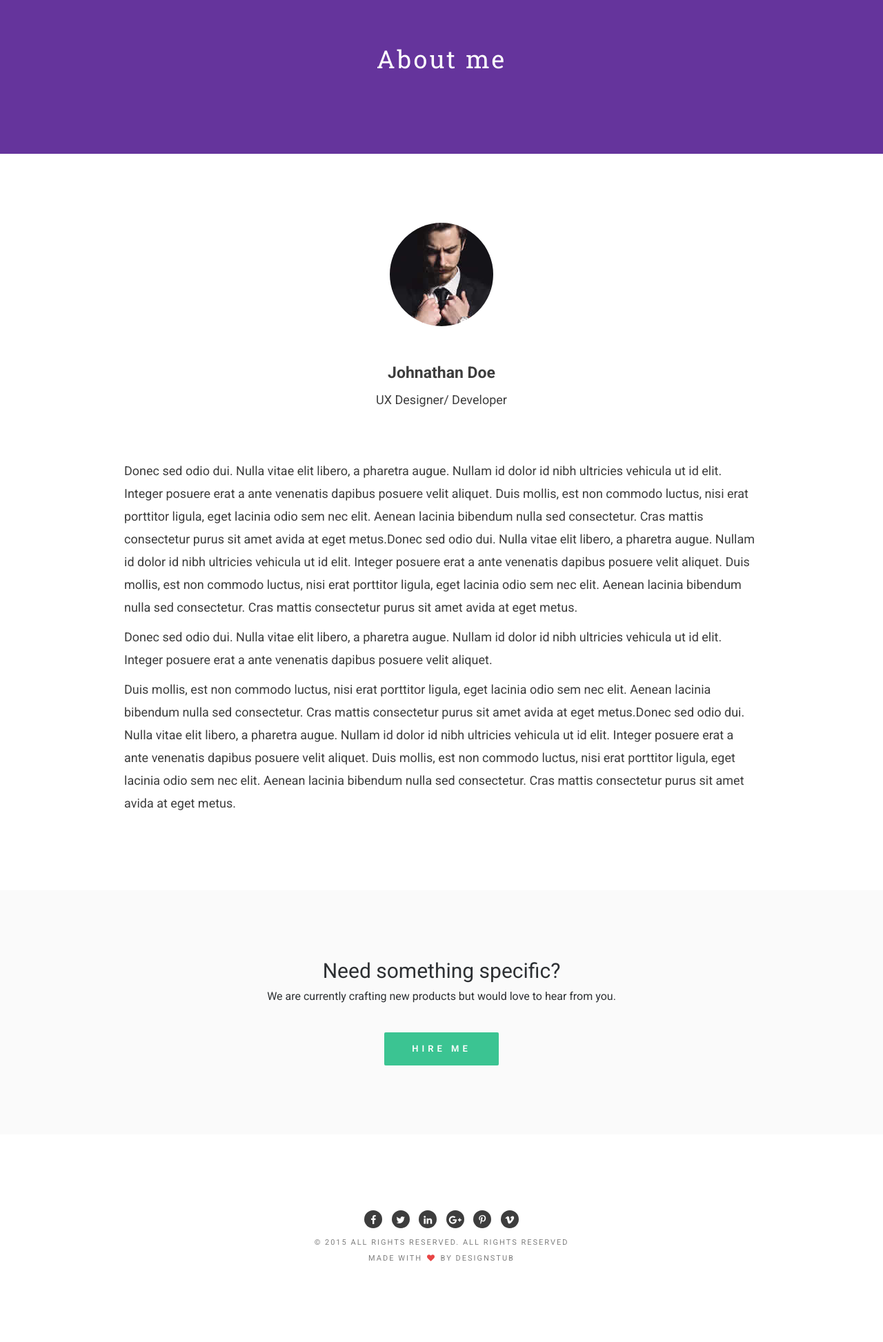
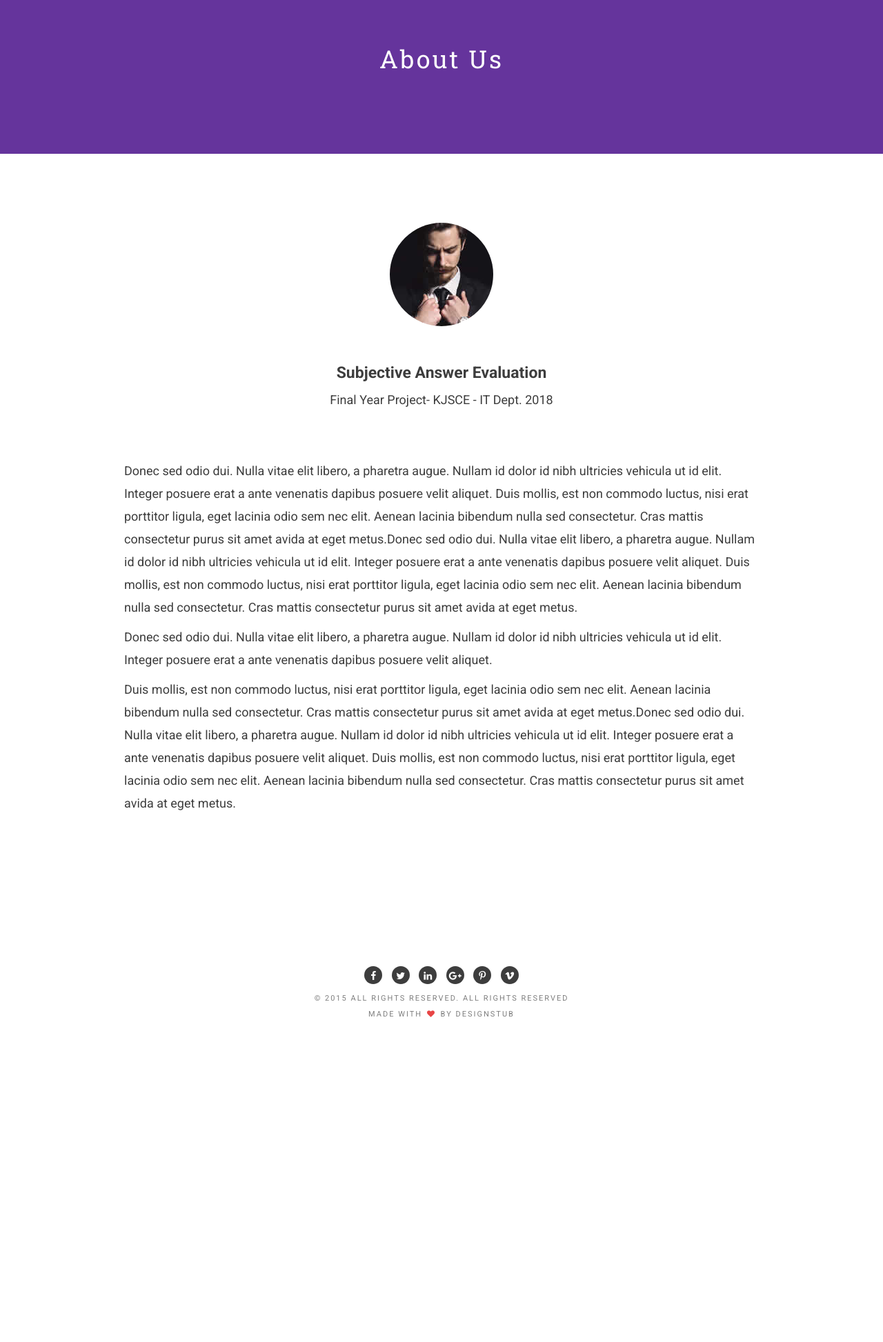
Before and after one commit to BhaktiC/subjective-answer-evaluation, a Django app: page /short_answer/about/ in a window 1280 px wide. Shown: the part 141-2087 px from the top of the page at 69% size. After the commit the page ends 1616 px from the top, so only its background shows below. Run offline with Django 3.2, Linux system fonts and the light colour scheme; parts of the project's set-up code (start-up, migrations or seed data) failed here and were passed over; some libraries are stand-ins or nearby versions.

Commit message:
Modified files

```diff
--- a/Short-Answer/short_answer/templates/short_answer/about.html
+++ b/Short-Answer/short_answer/templates/short_answer/about.html
@@ -10,12 +10,13 @@
 <meta charset="utf-8">
 <meta name="description" content="">
 <meta name="viewport" content="width=device-width, initial-scale=1">
-<title>Minifolio - Bootstrap Responsive Resume, Personal Portfolio Template</title>
-<link rel="stylesheet" href="css/bootstrap.min.css">
-<link rel="stylesheet" href="css/jquery.fancybox.css">
-<link rel="stylesheet" href="css/main.css">
-<link rel="stylesheet" href="css/responsive.css">
-<link rel="stylesheet" href="css/animate.min.css">
+<title>Subjective Answer Evaluation - About Us</title>
+{% load staticfiles %}
+<link rel="stylesheet" href="{% static 'short_answer/css/bootstrap.min.css' %}">
+<link rel="stylesheet" href="{% static 'short_answer/css/jquery.fancybox.css' %}">
+<link rel="stylesheet" href="{% static 'short_answer/css/main.css' %}">
+<link rel="stylesheet" href="{% static 'short_answer/css/responsive.css' %}">
+<link rel="stylesheet" href="{% static 'short_answer/css/animate.min.css' %}">
 <link rel="stylesheet" href="https://maxcdn.bootstrapcdn.com/font-awesome/4.4.0/css/font-awesome.min.css">
 </head>
 
@@ -28,9 +29,9 @@
       <span class="logo" id="timer"></span>
       <nav class="navigation" role="navigation">
         <ul class="primary-nav">
-          <li><a href="index.html">Home</a></li>
-          <li><a href="about.html">About Us</a></li>
-          <li><a href="#">Logout</a></li>
+          <li><a href="/short_answer/{{home}}">Home</a></li>
+          <li><a href="/short_answer/about/">About Us</a></li>
+          <li><a href="{%url 'logout'%}">Logout</a></li>
         </ul>
       </nav>
       <a href="#" class="nav-toggle">Menu<span></span></a> </div>
@@ -41,7 +42,7 @@
   <div class="container">
     <div class="col-md-10 col-md-offset-1">
       <div class="innerbanner-text text-center">
-        <p>About me</p>
+        <p>About Us</p>
         <!-- banner text -->
       </div>
     </div>
@@ -52,8 +53,8 @@
 <section id="inner-description" class="section inner-description">
   <div class="container">
     <div class="col-md-10 col-md-offset-1 text-center"> <img src="images/designer-pic.jpg" alt="Mafolio">
-      <h1>Johnathan Doe</h1>
-      <p>UX Designer/ Developer</p>
+      <h1>Subjective Answer Evaluation</h1>
+      <p>Final Year Project- KJSCE - IT Dept. 2018</p>
     </div>
     <div class="col-md-10 col-md-offset-1 space">
       <p>Donec sed odio dui. Nulla vitae elit libero, a pharetra augue. Nullam id dolor id nibh ultricies vehicula ut id elit. Integer posuere erat a ante venenatis dapibus posuere velit aliquet. Duis mollis, est non commodo luctus, nisi erat porttitor ligula, eget lacinia odio sem nec elit. Aenean lacinia bibendum nulla sed consectetur. Cras mattis consectetur purus sit amet avida at eget metus.Donec sed odio dui. Nulla vitae elit libero, a pharetra augue. Nullam id dolor id nibh ultricies vehicula ut id elit. Integer posuere erat a ante venenatis dapibus posuere velit aliquet. Duis mollis, est non commodo luctus, nisi erat porttitor ligula, eget lacinia odio sem nec elit. Aenean lacinia bibendum nulla sed consectetur. Cras mattis consectetur purus sit amet avida at eget metus.</p>
@@ -64,16 +65,6 @@
 </section>
 <!-- description text section -->
 
-<!-- hire me section -->
-<section id="hireme" class="section hireme">
-  <div class="container">
-    <div class="col-md-8 col-md-offset-2 text-center">
-      <h3>Need something specific?</h3>
-      <p>We are currently crafting new products but would love to hear from you.</p>
-      <a href="https://github.com/kamalcha/ActiveBox/archive/master.zip" class="btn btn-large">Hire me</a> </div>
-  </div>
-</section>
-<!-- hire me section -->
 <!-- footer -->
 
 <footer class="section footer">
@@ -100,11 +91,11 @@
 
 <!-- JS FILES -->
 <script src="https://ajax.googleapis.com/ajax/libs/jquery/1.11.3/jquery.min.js"></script>
-<script src="js/bootstrap.min.js"></script>
-<script src="js/jquery.fancybox.pack.js"></script>
-<script src="js/jquery.waypoints.min.js"></script>
-<script src="js/retina.min.js"></script>
-<script src="js/modernizr.js"></script>
-<script src="js/main.js"></script>
+<script src="{% static 'short_answer/js/bootstrap.min.js'%}"></script>
+<script src="{% static 'short_answer/js/jquery.fancybox.pack.js'%}"></script>
+<script src="{% static 'short_answer/js/jquery.waypoints.min.js'%}"></script>
+<script src="{% static 'short_answer/js/retina.min.js'%}"></script>
+<script src="{% static 'short_answer/js/modernizr.js'%}"></script>
+<script src="{% static 'short_answer/js/main.js'%}"></script>
 </body>
 </html>
```
Also changed, not shown: Short-Answer/short_answer/templates/short_answer/index.html (+9 -1 lines), Short-Answer/short_answer/templates/short_answer/viewscore.html (+15 -15 lines).
